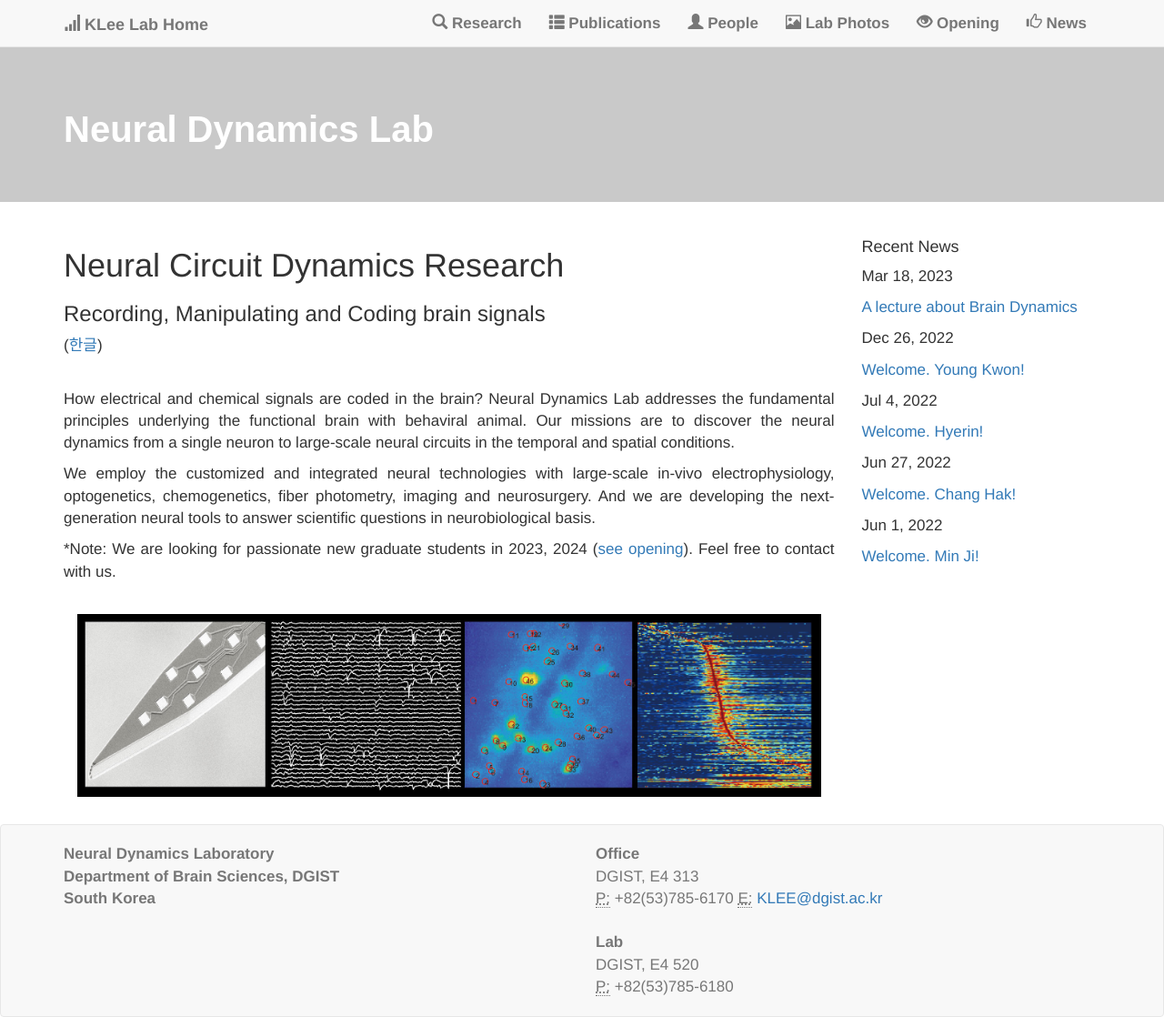
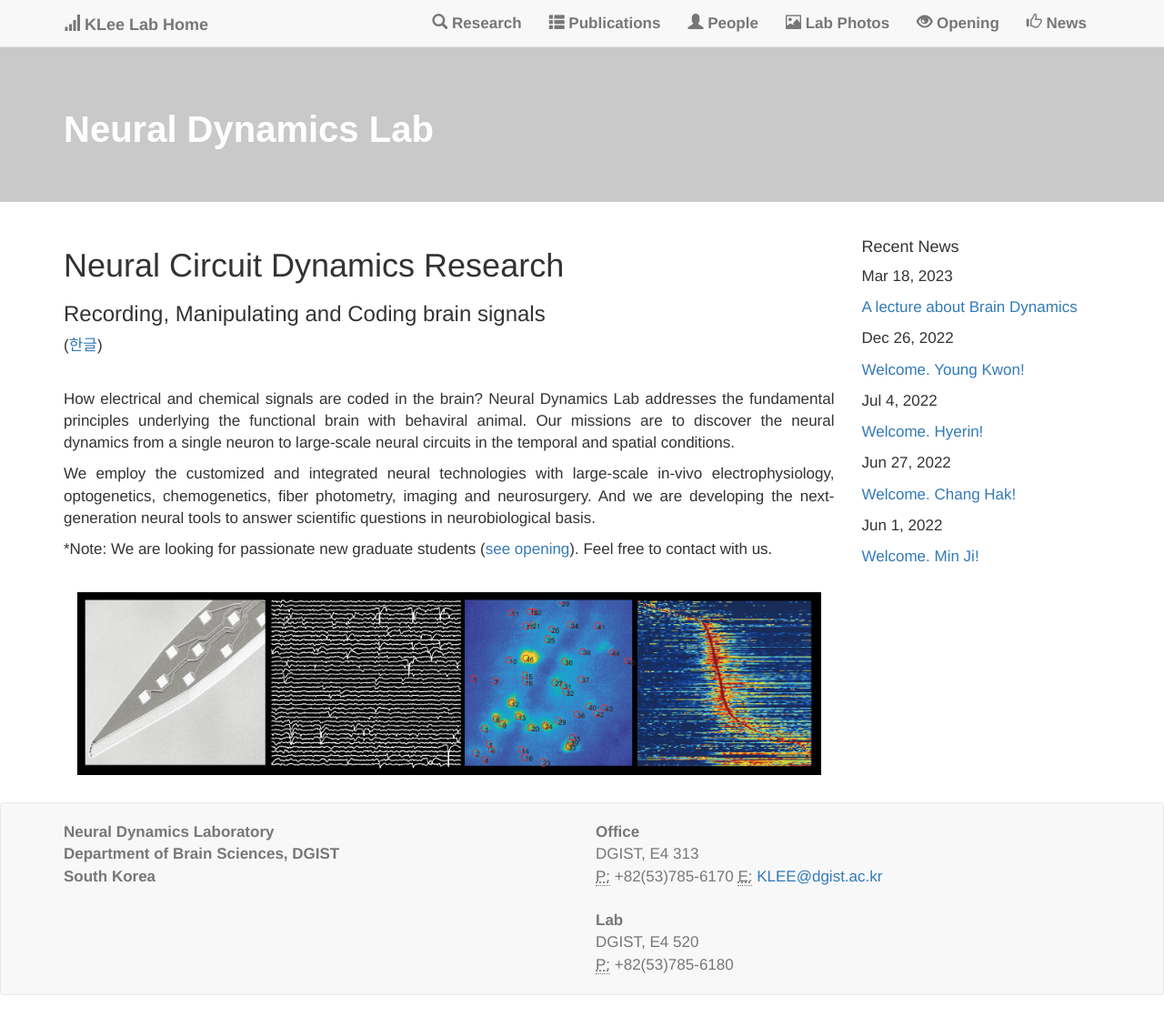
Before and after one commit to kleelab/kleelab.github.io, a Jekyll site: the page built from index.html, in a window 1280 px wide. Shown: the whole page at 91% size. Built offline with Jekyll 4.4.1, drawn with Linux system fonts in a browser that asks for light colours; nearby versions of some CDN libraries; a style sheet for code colours, icons or effects is not loaded; after the commit the page ends 1094 px from its top, so only the background shows below that.

Commit message:
Update index.html

```diff
--- a/index.html
+++ b/index.html
@@ -20,7 +20,7 @@
 
 <p>We employ the customized and integrated neural technologies with large-scale in-vivo electrophysiology, optogenetics, chemogenetics, fiber photometry, imaging and neurosurgery. And we are developing the next-generation neural tools to answer scientific questions in neurobiological basis. </p>
 
-<p>  *Note: We are  looking for passionate new graduate students in 2023, 2024 (<a href="{{ site.url }}{{ site.baseurl }}/joinus">see opening</a>). Feel free to contact with us. </p>
+<p>  *Note: We are  looking for passionate new graduate students (<a href="{{ site.url }}{{ site.baseurl }}/joinus">see opening</a>). Feel free to contact with us. </p>
 
 <br>
 
```
